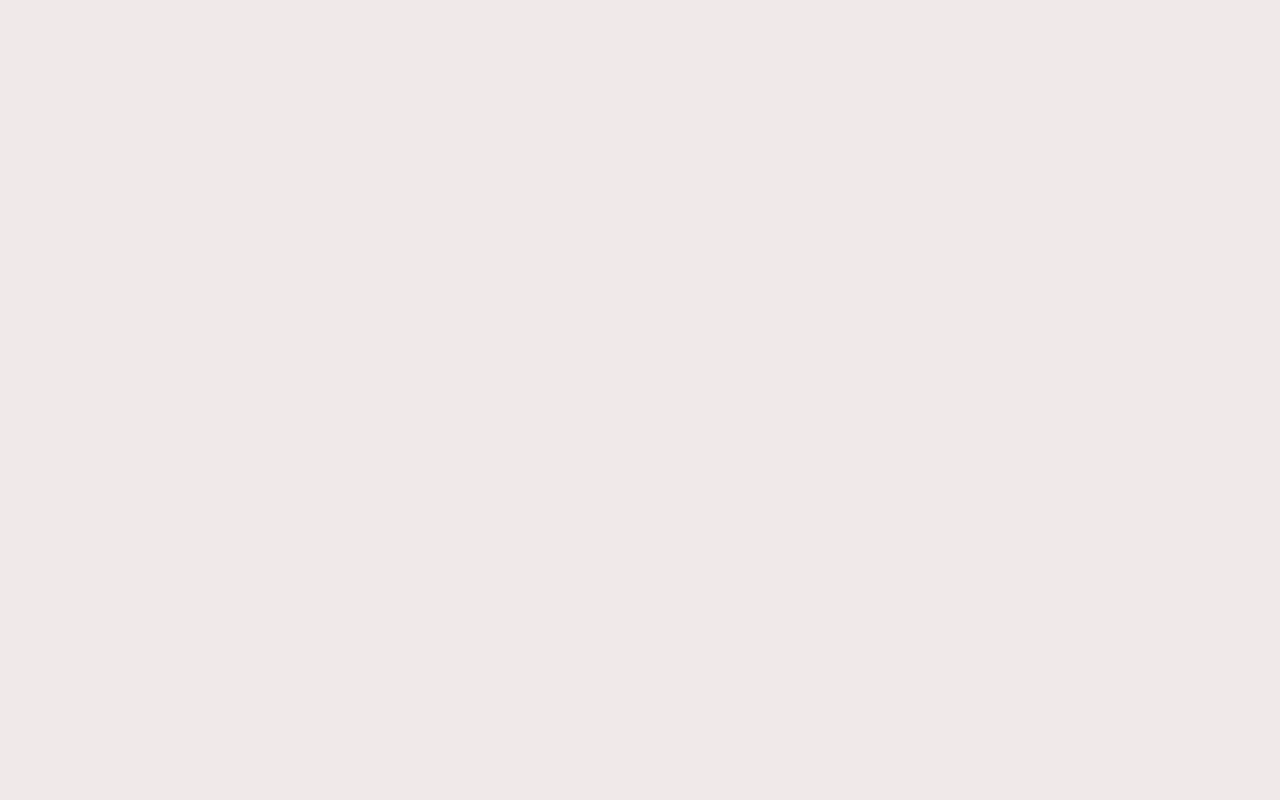
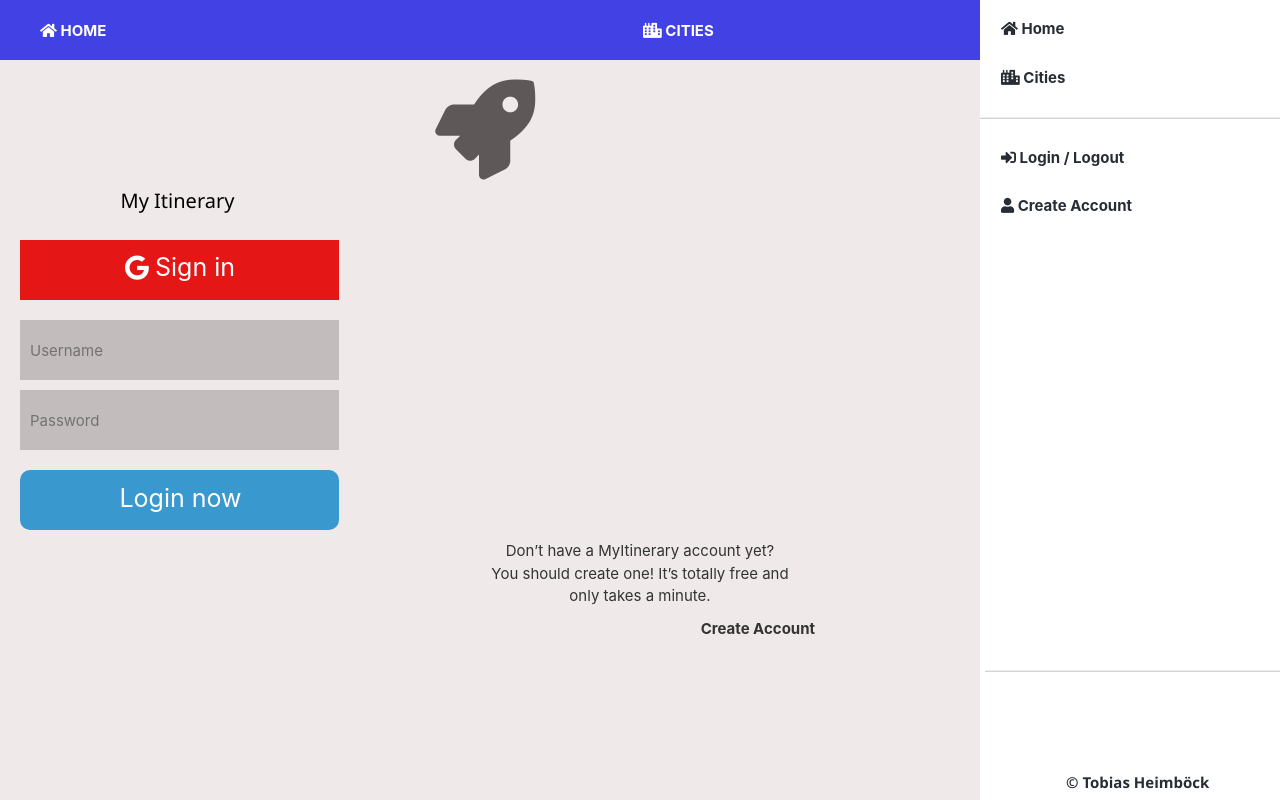
Before and after one commit to TobiasHeimboeck/TravelApplication, a React (Create React App) app in the folder client/: page /login in a window 1280 px wide. Built offline with nearby package versions, Linux system fonts and the light colour scheme.

Commit message:
Working on login

```diff
--- a/client/src/assets/style/App.css
+++ b/client/src/assets/style/App.css
@@ -501,3 +501,97 @@
   font-size: 25px;
   color: #FFFFFF;
 }
+
+.fa-rocket {
+  position: absolute;
+  width: 93px;
+  height: 100px;
+  font-size: 100px;
+  margin-left: 34%;
+  margin-top: 20px;
+  text-align: center;
+  color: #5F5858;
+}
+
+.myHeadline {
+  position: absolute;
+  width: 125px;
+  height: 21px;
+  left: 115px;
+  top: 180px;
+  font-size: 20px;
+  text-align: center;
+  color: #000000;
+}
+
+.google {
+  position: absolute;
+  width: 319px;
+  height: 60px;
+  left: 20px;
+  top: 240px;
+  background: #E41616;
+}
+
+.google i {
+  position: absolute;
+  width: 22px;
+  height: 19px;
+  left: 105px;
+  top: 15px;
+  font-size: 25px;
+  text-align: center;
+  color: #FFFFFF;
+}
+
+.google p {
+  position: absolute;
+  width: 135px;
+  height: 20px;
+  left: 135px;
+  top: 9px;
+  font-size: 25px;
+  color: #FFFFFF;
+}
+
+.log input {
+  width: 319px;
+  height: 60px;
+  margin-left: 20px;
+  background: #C2BCBC;
+  border: none;
+  padding-left: 10px;
+  margin-bottom: 10px;
+}
+
+.cont {
+  margin-top: 260px;
+}
+
+.logSubmit {
+  position: absolute;
+  width: 319px;
+  height: 60px;
+  left: 20px;
+  top: 470px;
+
+  background: #3998CE;
+  border-radius: 10px;
+}
+
+.logSubmit p {
+  position: absolute;
+  width: 131px;
+  height: 19px;
+  left: 95px;
+  top: 10px;
+  font-size: 25px;
+  text-align: center;
+  color: #FFFFFF;
+}
+
+.text {
+  text-align: center;
+  left: 20px;
+  margin-top: 80px;
+}
--- a/client/src/containers/AccountPage.js
+++ b/client/src/containers/AccountPage.js
@@ -3,17 +3,6 @@
 import PreNavbar from '../components/PreNavbar';
 
 class AccountPage extends React.Component {
-    constructor() {
-        super();
-        this.state = {
-            username:  '',
-            password:  '',
-            email:     '',
-            firstname: '',
-            lastname:  '',
-            agreed:    false,
-        }
-    }
 
     create() {
         var username = document.getElementById("username");
@@ -72,7 +61,6 @@
                 return response.json();
             }).then(json => {
                 if (json.success) {
-                    console.log(json);
                     email.style.color = "#605757";
                 } else {
                     if (json.message.email !== undefined && json.message.username !== undefined) {
--- /dev/null
+++ b/client/src/containers/LoginPage.js
@@ -0,0 +1,39 @@
+import React from 'react';
+import Sidebar from '../components/Sidebar';
+import PreNavbar from '../components/PreNavbar';
+
+class LoginPage extends React.Component {
+    render() {
+        return (
+            <div>
+                <Sidebar />
+                <PreNavbar />
+                <i className="fas fa-rocket"></i>
+                <h1 className="myHeadline">My Itinerary</h1>
+                <div className="google">
+                    <i className="fab fa-google"></i>
+                    <p>Sign in</p>
+                </div>
+                <div className="cont">
+                    <div className="log">
+                        <input id="logname" placeholder="Username"></input>
+                    </div>
+                    <div className="log">
+                        <input id="logname" placeholder="Password"></input>
+                    </div>
+                    <div className="logSubmit">
+                        <p>Login now</p>
+                    </div>
+                    <p className="text">
+                        Don’t have a MyItinerary account yet? <br></br>
+                        You should create one! It’s totally free and <br></br>
+                        only takes a minute.
+                    </p>
+                    <a className="create" href="...">Create Account</a>
+                </div>
+            </div>
+        );
+    }
+}
+
+export default LoginPage;
--- a/client/src/index.js
+++ b/client/src/index.js
@@ -12,19 +12,19 @@
 import CitiesPage from './containers/CitiesPage.js';
 import CityPage from './containers/CityPage.js';
 import AccountPage from './containers/AccountPage.js';
+import LoginPage from './containers/LoginPage.js';
 
-const store = createStore(rootReducer,  applyMiddleware(thunk));
-
+const store = createStore(rootReducer, applyMiddleware(thunk));
 const routing = (
   <Router>
     <div>
       <Route exact path="/" component={SecondLandingPage} />
       <Route path="/cities" component={CitiesPage} />
       <Route path="/register" component={AccountPage} />
+      <Route path="/login" component={LoginPage} />
       <Route path="/itineraries/city/:name" component={CityPage} />
     </div>
   </Router>
 );
-
 ReactDOM.render(<Provider store={store}>{routing}</Provider>, document.getElementById('root'));
 serviceWorker.unregister();
```
Also changed, not shown: client/src/containers/CitiesPage.js (line endings or trailing spaces), 1 other file (tests, documents, lock files or other folders).
